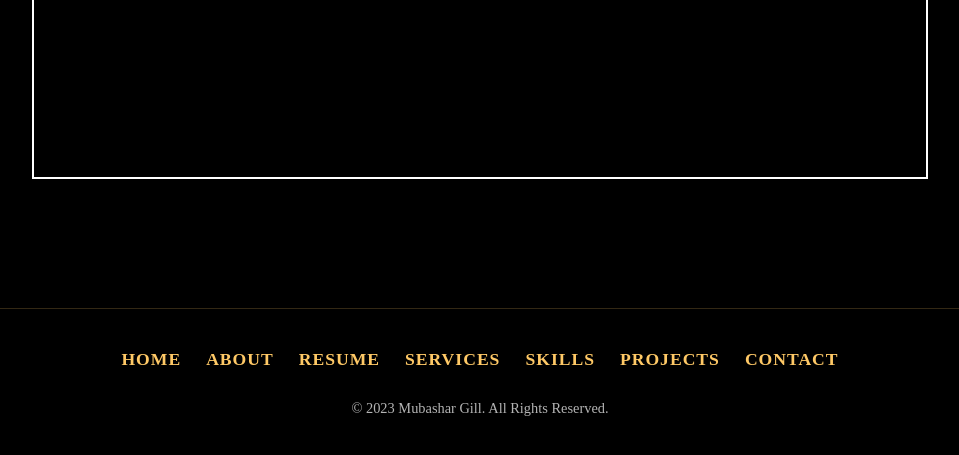
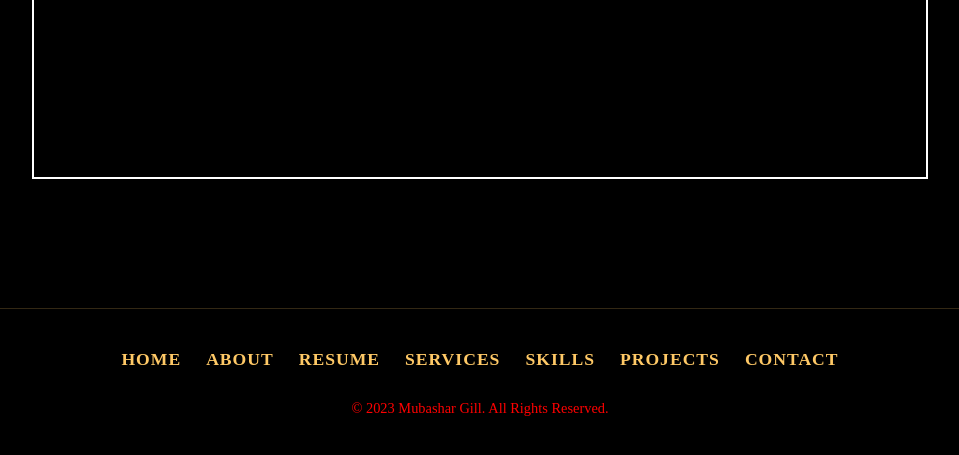
Before and after one commit to mubashargithub/Portfolio, a plain HTML site: page index.html in a window 1280 px wide. Shown: the part 6154-6609 px from the top of the page, without its empty margins (160-1119 px from the left). Drawn offline with Linux system fonts and the light colour scheme.

Commit message:
portfolio

```diff
--- a/style.css
+++ b/style.css
@@ -6,6 +6,9 @@
   /* overflow: hidden; */
 }
 
+html {
+  scroll-behavior: smooth;
+}
 
 body{
     height: 100%;
@@ -752,7 +755,7 @@ input:focus{
 }
 
 .footer-copyright p {
-    color: rgb(180, 180, 180);
+    color: rgb(255, 0, 0);
     font-size: 0.9rem;
     text-align: center;
 }
```
Also changed, not shown: index.html (+7 -7 lines), script.js (+0 -14 lines).
